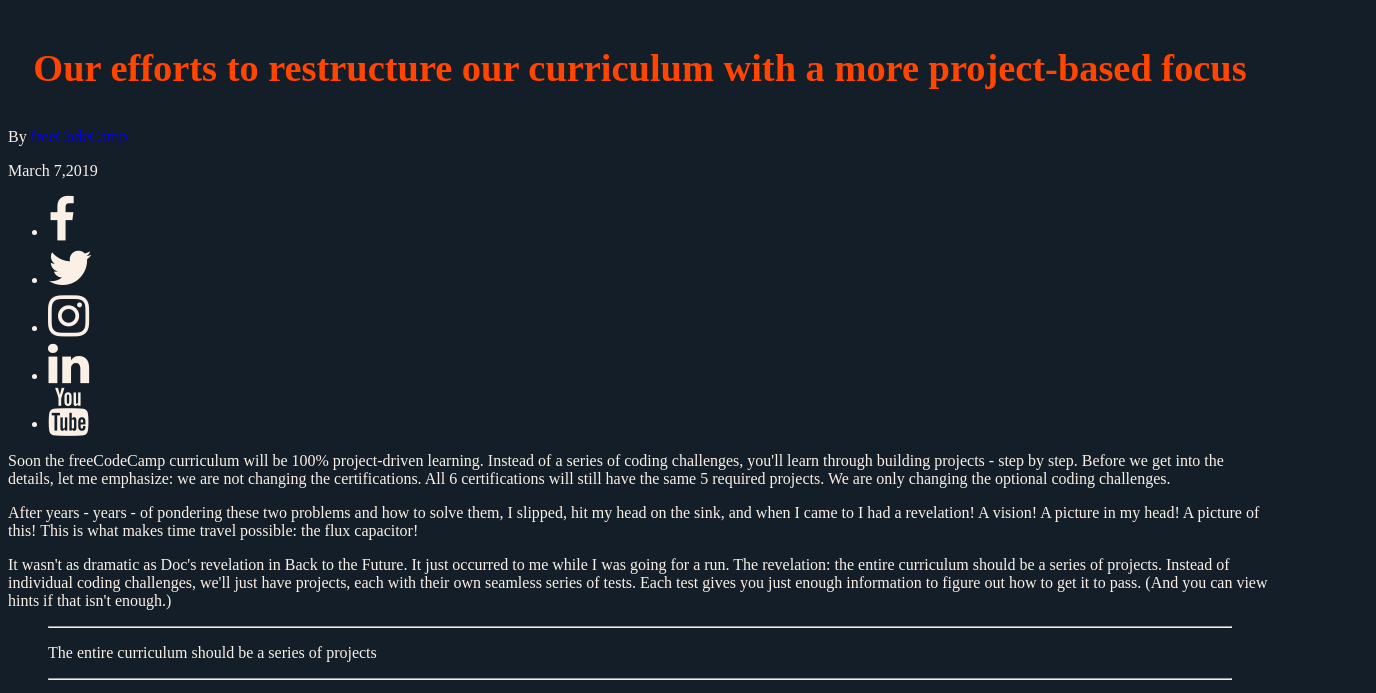
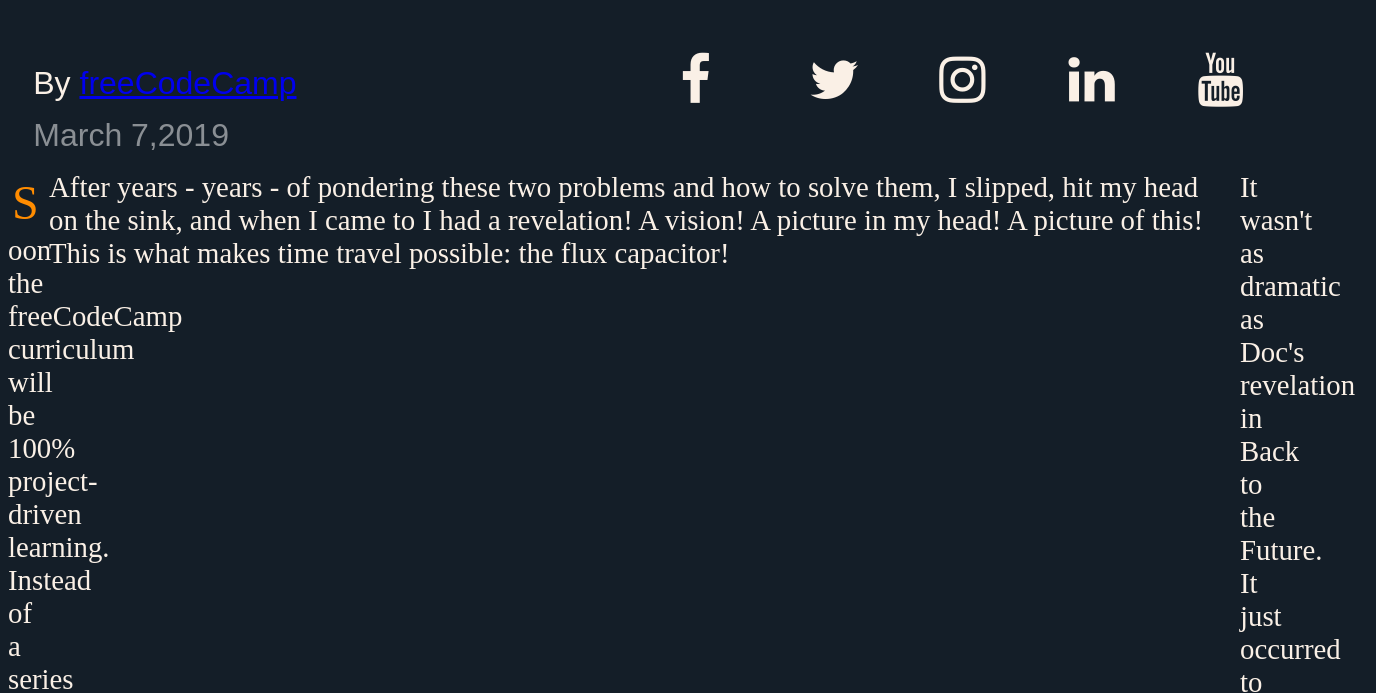
Before and after one commit to ayushkanyal/css-magazine-cover, a plain HTML site: page index.html in a window 1280 px wide. Shown: the part 420-1113 px from the top of the page, 1376 px wide, since content can reach past the window. Drawn offline with Linux system fonts and the light colour scheme; files that its build step writes are made by us from their sources.

Commit message:
Update styles.css

```diff
--- a/styles.css
+++ b/styles.css
@@ -4,11 +4,18 @@
     background-color: rgb(20, 30, 40);
 }
 
+/* Header Section */
+
+header{
+    white-space: nowrap;
+    overflow: hidden;
+}
+
 h1{
     text-align: center;
     color: orangered;
     font-size: 8rem;
-    font-family: sans-serif;
+    font-family: "Impact", sans-serif;
 }
 
 h3{
@@ -16,3 +23,72 @@
     color: orangered;
     text-align: center;
 }
+
+/* Navigation Bar */
+
+#nav-bar{
+    display: grid;
+    grid-template-columns: 1fr 1fr;
+    font-family: sans-serif;
+    font-size: 18px;
+    line-height: 1.5rem;
+    padding: 0% 2%;
+}
+
+#by-line{
+    font-size: 2rem;
+    padding: 0;
+    margin: 0;
+    line-height: 0.5rem;
+}
+
+#author-link{
+    line-height: 2rem;
+}
+
+#date{
+    color:rgba(255, 255, 255, 0.5);;
+}
+
+#nav-bar_link{
+    display: grid;
+    gap: 5rem;
+    grid-template-columns: repeat(5, 1fr);
+    list-style-type: none;
+}
+
+/* Content Section */
+
+#content{
+    display: grid;
+    grid-template-columns: minmax(2rem, 1fr) minmax(min-content, 94rem) minmax(2rem, 1fr);
+    gap: 9px;
+    row-gap:3px;
+    font-size: 1.8rem;
+
+}
+
+#content > *{
+    margin:0px;
+    padding: 0px;
+}
+
+.drop-cap{
+    color:darkorange;
+    font-size:48px;
+    float:left;
+    margin:4px;
+}
+
+blockquote{
+    margin:0px;
+    padding: 0px;
+}
+
+.quote{
+    color: #00beef;
+    font-size: 2.4rem;
+    text-align: center;
+    font-family: "Raleway", sans-serif;
+
+}
```
